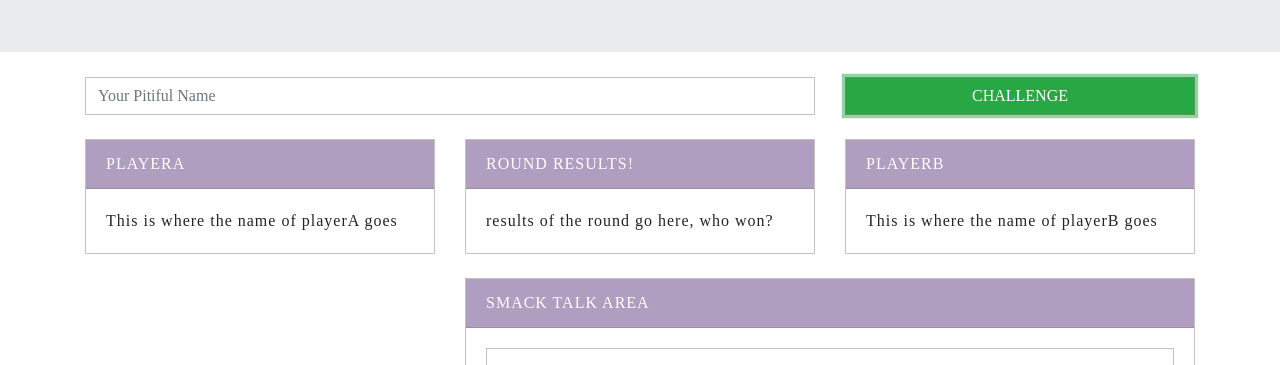
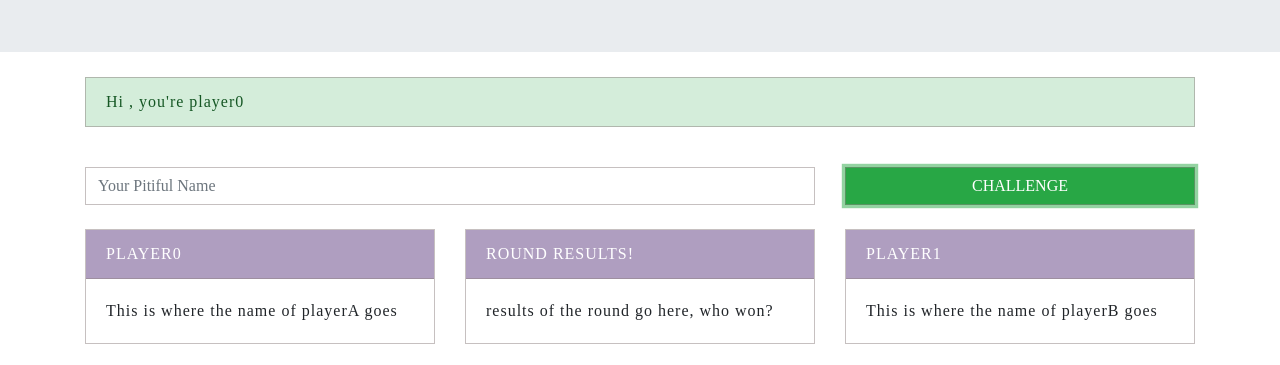
Before and after one commit to dimstar/rps-game, a plain HTML site: page index.html in a window 1280 px wide. Both pictures are taken after a click on the button "CHALLENGE". Shown: the part 423-788 px from the top of the page. Drawn offline with nearby package versions, Linux system fonts and the light colour scheme; no server answers; a web font is replaced by a local one.

Commit message:
added persistence to the players, and disconnection

```diff
--- a/assets/js/app.js
+++ b/assets/js/app.js
@@ -4,6 +4,22 @@ var RPS = {
     init: function(){
 
         RPS.foldUp();
+
+        /** EVENTS */
+        RPS.disconnectPlayer();
+
+        $('#addPlayer').on('click', function(){
+            var name = $('#playerNameInput');
+            RPS.makePlayer(name.val());
+            name.val('');
+        });
+
+        var rpsPlayers = firebase.database().ref('players');
+        rpsPlayers.on('value', function(snapshot) {
+        console.log(snapshot.val());
+        RPS.setPlayersLocal(snapshot.val());
+        RPS.startRound();
+        });
     },
     playHand: function(  ){
 
@@ -11,6 +27,33 @@ var RPS = {
     playersLocal: {
         player0: false,
         player1: false
+    },
+    currentPlayer: false,
+    disconnectPlayer: function(){
+        // set the current player first, we just refreshed.
+        this.getCurrentPlayer();
+        // destroy the player
+        firebase.database().ref('players/' + RPS.currentPlayer).remove();
+
+        // kill the local storage and the rest
+        if(RPS.currentPlayer){
+            localStorage.removeItem(RPS.currentPlayer);
+            RPS.currentPlayer = false;
+            // send disconnect message
+        }
+    },
+    setCurrentPlayer: function( playerKey, playerName){
+        var playerMssg = $('<div>').attr('class', 'alert alert-success');
+        playerMssg.text(`Hi ${playerName}, you're ${playerKey}`);
+        $('#playerMssg').append(playerMssg);
+        localStorage.setItem(playerKey, playerName);
+    },
+    getCurrentPlayer: function(){
+        RPS.loopObect(RPS.playersLocal, RPS.returnStorage);
+    },
+    returnStorage: function(key){
+        var myName = localStorage.getItem(key);
+        if(myName) RPS.currentPlayer = key;
     },
     makePlayer: function( playerName ){
         // Set player key, either playerA or playerB
@@ -21,14 +64,14 @@ var RPS = {
             firebase.database().ref('players/' + newPlayerKey).set({
                 name: playerName
               });
+              // set the current player
+              RPS.setCurrentPlayer(newPlayerKey, playerName);
         }else{
             RPS.alertUi(`Sorry ${playerName} too many players!`);
         }
     },
     foldUp: function(){
-        $( ".rps-control" ).slideToggle( "slow", function() {
-            // Animation complete.
-          });
+        $( ".rps-control" ).slideToggle( "slow", function() {});
     },
     checkRndWinner: function( playerA, playerB){
         var rndWinner = '';
@@ -73,15 +116,44 @@ var RPS = {
         setTimeout(function(){
             $('#alertMssg').children('div').remove();
          }, 3000);
+    },
+    setupInputs: function(){
+        RPS.loopObect(RPS.playersLocal, RPS.bindControls);
+
+        // bind events for clicking
+        $('.rps-control li').on('click', function(){
+            console.log('choice: ' + $(this).attr('data-choice') + ', player: ' + $(this).attr('data-player'));
+        });
+    },
+    setPlayersLocal: function(snapshotVal){
+        RPS.loopObect(snapshotVal, false, RPS.setPlayer);
+    },
+    loopObect: function(theObject, callOnKey = false, callOnBoth = false, callOnElement = false){
+        // Do crazy stuff :)
+        for (var aKey in theObject) {
+            if (theObject.hasOwnProperty(aKey)) {
+                var element = theObject[aKey];
+                if(callOnKey) callOnKey(aKey);
+                if(callOnBoth) callOnBoth(aKey, element);
+                if(callOnElement) callOnElement(element);
+            }
+        }
+    },
+    bindControls: function(playerKey){
+        $('#' + playerKey).find('.rps-control li').each(function(){
+            $(this).attr({
+                'data-player': playerKey,
+                'data-choice': $(this).text().toLowerCase()
+            });
+        });
+    },
+    setPlayer: function(playerKey, playerValues){
+        $('#' + playerKey + ' .card-header').html(playerValues.name);
+        RPS.playersLocal[playerKey] = true;
+    },
+    startRound: function(){
+
     }
 }
 
 RPS.init();
-
-/** EVENTS */
-
-$('#addPlayer').on('click', function(){
-    var name = $('#playerNameInput');
-    RPS.makePlayer(name.val());
-    name.val('');
-});
--- a/index.html
+++ b/index.html
@@ -28,6 +28,11 @@
     </div>
     <div class="container">
         <div class="row mb-4">
+            <div id="playerMssg" class="col-sm-12">
+
+            </div>
+        </div>
+        <div class="row mb-4">
             <div class="col-sm-8">
                 <input id="playerNameInput" placeholder="Your Pitiful Name" class="form-control" type="text" />
             </div>
@@ -37,12 +42,12 @@
         </div>
         <div class="row mb-4">
             <div class="col-md-4">
-          <div id="playerA" class="card w-100">
-              <div class="card-header">playerA</div>
+            <div id="player0" class="card w-100">
+                <div class="card-header">player0</div>
                 <div class="card-body">
                     This is where the name of playerA goes
                 </div>
-              <ul class="list-group list-group-flush rps-control">
+                <ul class="list-group list-group-flush rps-control" style="display: hidden">
                     <li class="list-group-item">ROCK</li>
                     <li class="list-group-item">PAPER</li>
                     <li class="list-group-item">SCISSORS</li>
@@ -60,12 +65,12 @@
           </div>
 
           <div class="col-md-4">
-              <div id="playerB" class="card w-100">
-                  <div class="card-header">playerB</div>
+              <div id="player1" class="card w-100">
+                  <div class="card-header">player1</div>
                   <div id="playerName" class="card-body">
                       This is where the name of playerB goes
                   </div>
-                  <ul class="list-group list-group-flush rps-control">
+                  <ul class="list-group list-group-flush rps-control" style="display: hidden">
                       <li class="list-group-item">ROCK</li>
                       <li class="list-group-item">PAPER</li>
                       <li class="list-group-item">SCISSORS</li>
```
Lines whose indentation alone changed are shown as unchanged.
